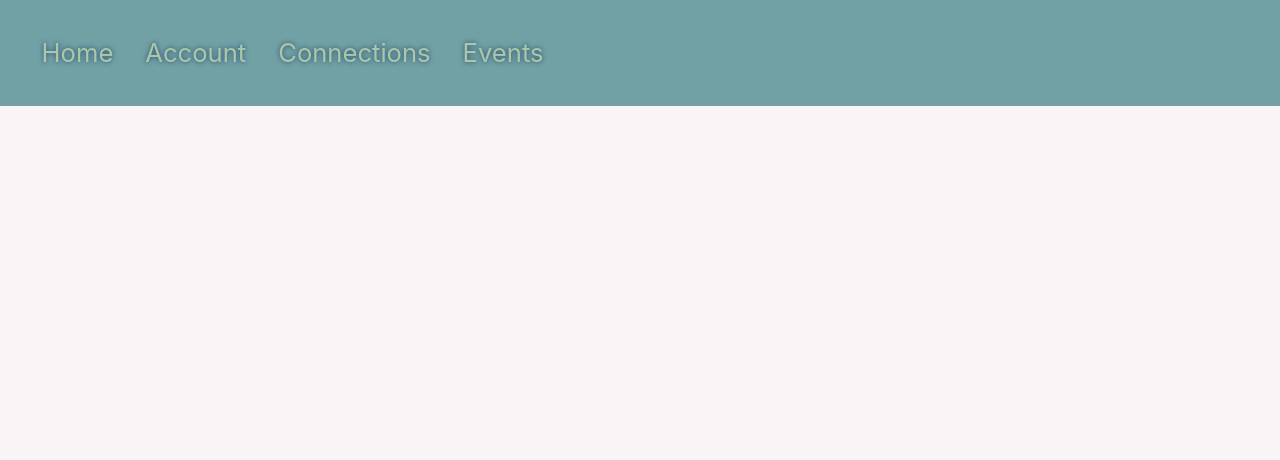
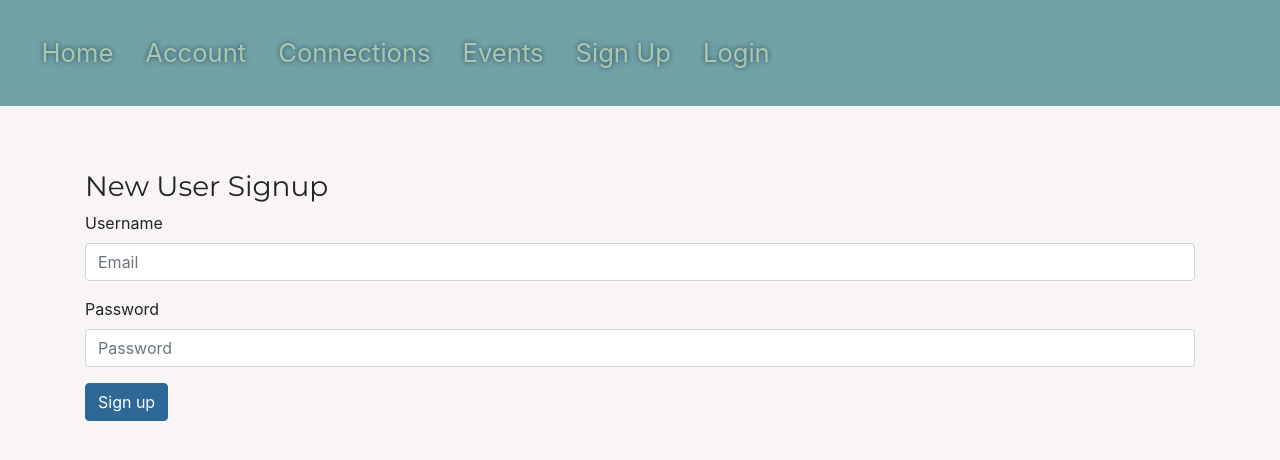
Before and after one commit to jenshaw86/relationship-tracker, a React (Create React App) app in the folder relationships-tracker/: page /signup in a window 1280 px wide. Shown: the top 460 px of the page. Built offline with nearby package versions, Linux system fonts and the light colour scheme; no server answers.

Commit message:
Add login/signup/logout routes

```diff
--- a/relationships-tracker/src/App.js
+++ b/relationships-tracker/src/App.js
@@ -7,6 +7,8 @@ import Home from './containers/Home'
 import Account from './components/profile/Account'
 import RelationshipsList from './components/relationship/RelationshipsList'
 import RelationshipProfile from './components/relationship/RelationshipProfile'
+import SignUp from './components/user/Signup'
+import Login from './components/user/Login'
 import './styles.css'
 
 class App extends Component {
@@ -122,6 +124,11 @@ class App extends Component {
           events={this.state.events}
           /> }
       />
+
+      <Route path="/signup" component={SignUp}/>
+      <Route path="/login" component={Login}/>
+      <Route path="/logout" component={Home}/>
+
       </Router>
     </div>
     )
--- a/relationships-tracker/src/components/Navbar.js
+++ b/relationships-tracker/src/components/Navbar.js
@@ -9,6 +9,10 @@ const Navbar = () => {
           <NavLink className="nav-link" to='/account'>Account</NavLink>
           <NavLink className="nav-link" to='/relationships'>Connections</NavLink>
           <NavLink className="nav-link" to='/events/upcoming'>Events</NavLink>
+          <NavLink className="nav-link" to='/signup'>Sign Up</NavLink>
+          <NavLink className="nav-link" to='/login'>Login</NavLink>
+
+
         </nav>
     )
 }
--- a/relationships-tracker/src/components/user/Login.js
+++ b/relationships-tracker/src/components/user/Login.js
@@ -1,21 +1,23 @@
 import React from "react";
-import {Form} from 'react-bootstrap';
+import {Container, Button, Form} from 'react-bootstrap';
 
 const Login = () => {
   return (
-    <>
+    <Container>
       <h3>Log In</h3>
 
       <Form>
-        <Form.Label>Username</Form.Label>
-        <Form.Control type="email" placeholder="Email" />
-
-        <Form.Label>Password</Form.Label>
-        <Form.Control type="password" placeholder="Password" />
-
+        <Form.Group>
+          <Form.Label>Username</Form.Label>
+          <Form.Control type="email" placeholder="Email" />
+        </Form.Group>
+        <Form.Group>
+          <Form.Label>Password</Form.Label>
+          <Form.Control type="password" placeholder="Password" />
+        </Form.Group>
         <Button type="submit">Log in</Button>
       </Form>
-    </>
+    </Container>
   )
 }
 
--- a/relationships-tracker/src/components/user/Signup.js
+++ b/relationships-tracker/src/components/user/Signup.js
@@ -1,21 +1,23 @@
 import React from "react";
-import {Form} from 'react-bootstrap';
+import {Container, Button, Form} from 'react-bootstrap';
 
 const Signup = () => {
   return (
-    <>
+    <Container>
       <h3>New User Signup</h3>
 
       <Form>
-        <Form.Label>Username</Form.Label>
-        <Form.Control type="email" placeholder="Email" />
-
-        <Form.Label>Password</Form.Label>
-        <Form.Control type="password" placeholder="Password" />
-
+        <Form.Group>
+          <Form.Label>Username</Form.Label>
+          <Form.Control type="email" placeholder="Email" />
+        </Form.Group>
+        <Form.Group>
+          <Form.Label>Password</Form.Label>
+          <Form.Control type="password" placeholder="Password" />
+        </Form.Group>
         <Button type="submit">Sign up</Button>
       </Form>
-    </>
+    </Container>
   )
 }
 
--- a/relationships-tracker/src/utils.js
+++ b/relationships-tracker/src/utils.js
@@ -88,7 +88,7 @@ export const displayTime = str => {
   let time = dateArray.toTimeString().split(" ")[0]
   let [hour, min] = time.split(":")
   let meridiem = "am"
-  if (hour == "00") {
+  if (hour === "00") {
     hour = "12"
   } else if (hour > 12) {
     hour = hour - 12;
```
